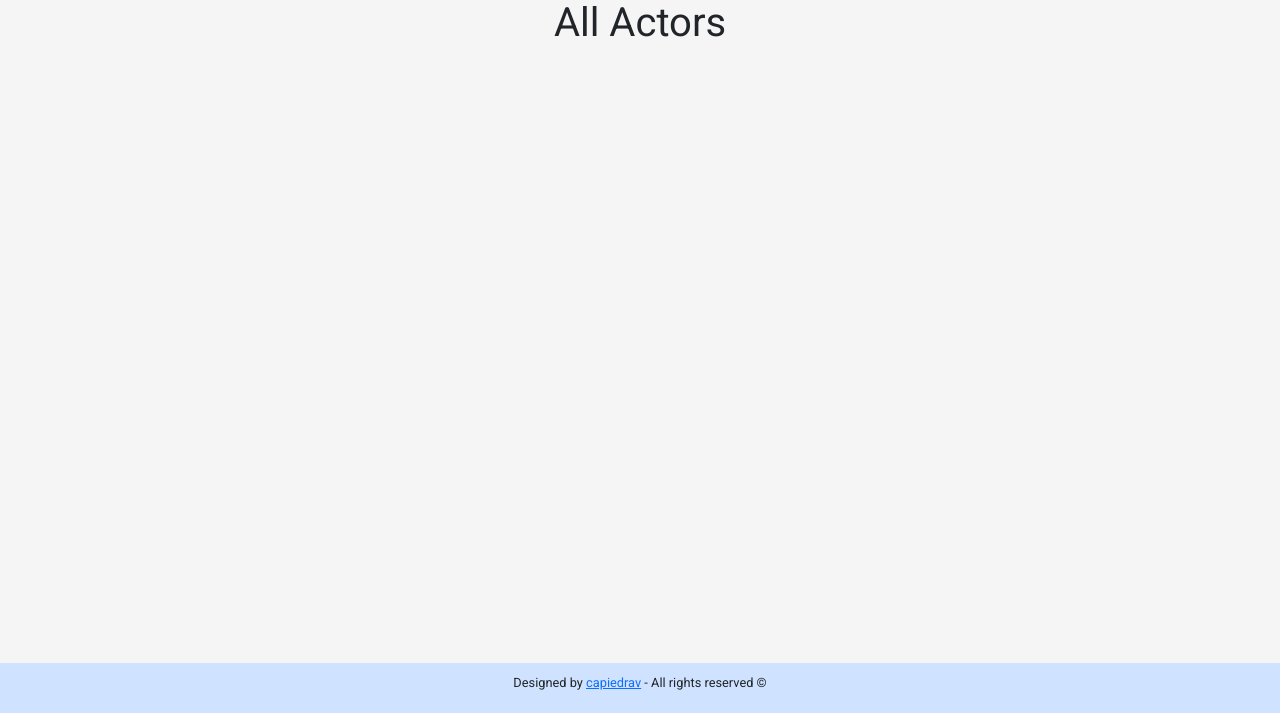
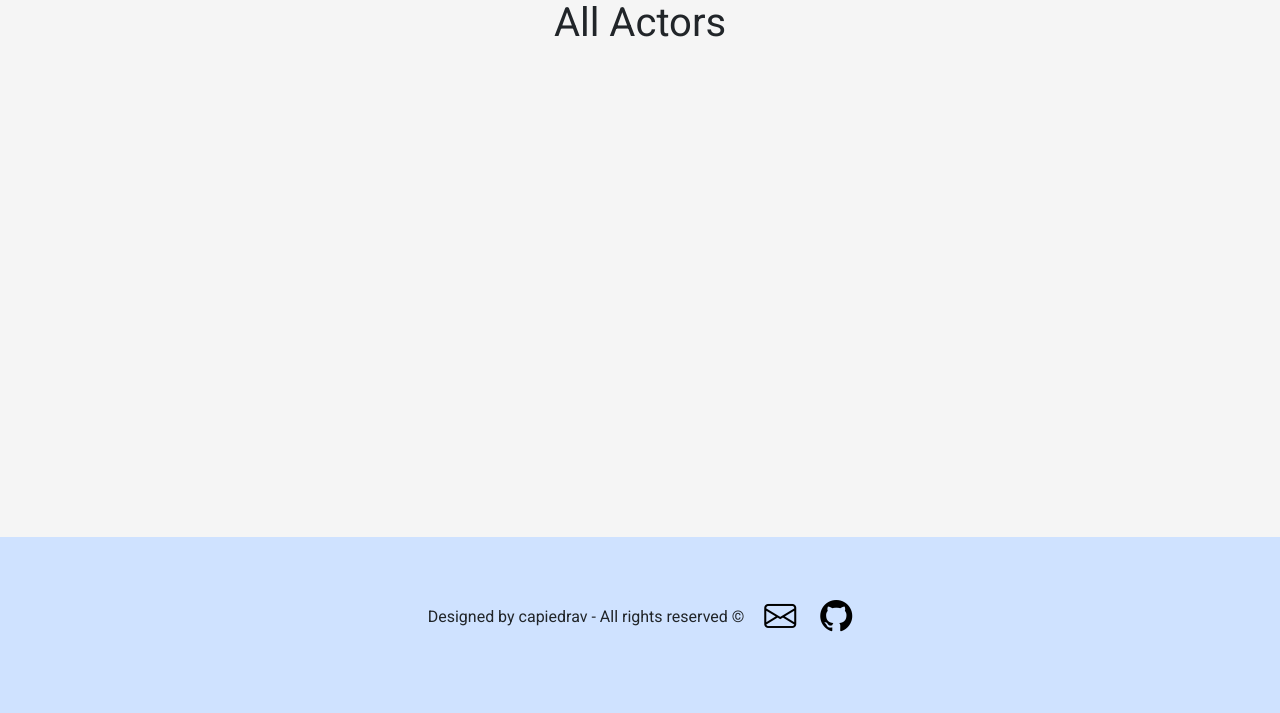
Before and after one commit to capiedrav/dvd_store, a Django app: template movies_app/templates/movies_app/actor_list.html in a window 1280 px wide. Shown: the part 87-800 px from the top of the page. Run offline with Django 3.2, Linux system fonts and the light colour scheme; the template is opened without the code that fills it, so the values that code supplies are empty.

Commit message:
Minor tweaks in film detail page and footer

```diff
--- a/static/css/base.css
+++ b/static/css/base.css
@@ -1,6 +1,7 @@
 /* general styles */
 
 body {
+    min-height: 100vh;
     background-color: whitesmoke;
     font-family: 'Roboto', sans-serif;
     min-height: 100vh;
@@ -10,15 +11,22 @@ body {
 
 main {
     margin-top: 30px;
-    flex: 1 0 auto
+    flex: 4 0 auto
 }
 
 footer {
-    min-height: 50px;
-    text-align: center;
-    font-size: 0.8em;
+    display: flex;
+    justify-content: center;
+    align-items: center;
     background-color: #cfe2ff;
-    padding-top: 10px;
+    flex: 1 0 auto;
+    /*padding-top: 10px;*/
+}
+
+footer a {
+  font-size: 2em;
+  color: black;
+  margin-left: 20px;
 }
 
 .form-container{
@@ -27,3 +35,11 @@ footer {
     align-items: center;
     margin: 20px;
 }
+
+@media screen and (max-width: 768px){
+    footer {
+    display: flex;
+    flex-direction: column;
+    align-items: center;
+    }
+}
--- a/templates/base.html
+++ b/templates/base.html
@@ -15,7 +15,8 @@
 
   <!-- Bootstrap css CDN -->
   <link href="https://cdn.jsdelivr.net/npm/bootstrap@5.3.0-alpha1/dist/css/bootstrap.min.css" rel="stylesheet" integrity="sha384-GLhlTQ8iRABdZLl6O3oVMWSktQOp6b7In1Zl3/Jr59b6EGGoI1aFkw7cmDA6j6gD" crossorigin="anonymous">
-
+  <!-- Bootstrap icons CDN -->
+  <link rel="stylesheet" href="https://cdn.jsdelivr.net/npm/bootstrap-icons@1.10.5/font/bootstrap-icons.css">
   <!-- local css files  -->
   <link rel="stylesheet" href="{% static 'css/base.css' %}" type="text/css">
   {% block more_css %}
@@ -60,7 +61,11 @@
     {% endblock content %}
   </main>
   <footer>
-    <p>Designed by <a href="mailto:capiedrav@gmail.com">capiedrav</a> - All rights reserved &copy</p>
+    <p>Designed by capiedrav</a> - All rights reserved &copy</p>
+    <p>
+      <a href="mailto:capiedrav@gmail.com" target="_blank"><i class="bi bi-envelope"></i></a>
+      <a href="https://github.com/capiedrav/dvd_store" target="_blank"><i class="bi bi-github"></i></a>
+    </p>
   </footer>
   <!-- Bootstrap js CDN -->
   <script src="https://cdn.jsdelivr.net/npm/bootstrap@5.3.0-alpha1/dist/js/bootstrap.bundle.min.js" integrity="sha384-w76AqPfDkMBDXo30jS1Sgez6pr3x5MlQ1ZAGC+nuZB+EYdgRZgiwxhTBTkF7CXvN" crossorigin="anonymous"></script>
```
Also changed, not shown: movies_app/templates/movies_app/film_detail.html (+4 -4 lines).
